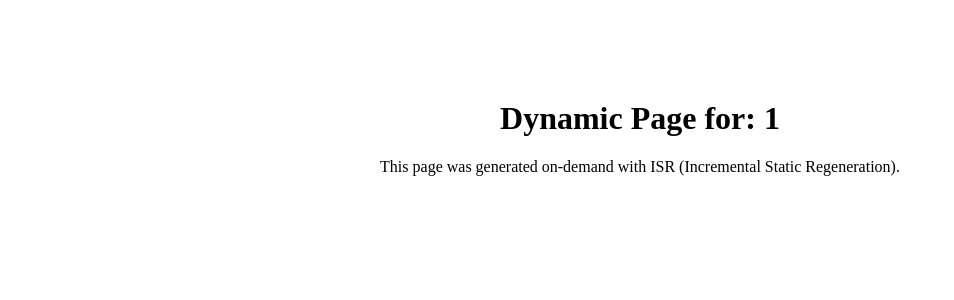
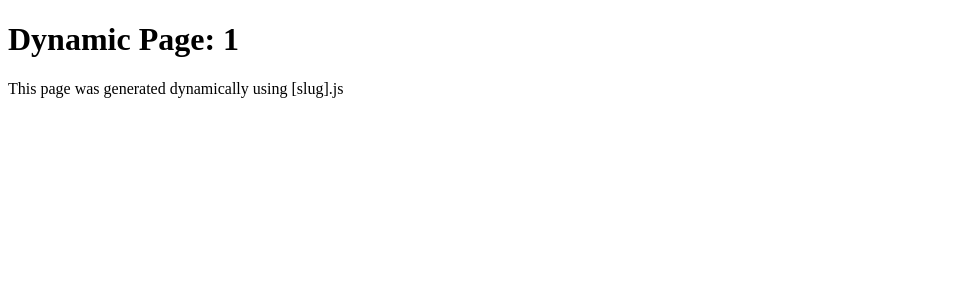
Before and after one commit to mark9joe/onyx-dynamic-site, a Next.js app: page /1 in a window 1280 px wide. Shown: the top 300 px of the page, without its empty margins (0-954 px from the left). Built offline with nearby package versions, Linux system fonts and the light colour scheme.

Commit message:
Update [slug].js

```diff
--- a/pages/[slug].js
+++ b/pages/[slug].js
@@ -1,26 +1,26 @@
 export async function getStaticPaths() {
   return {
-    paths: [], // No pre-rendered paths
-    fallback: 'blocking', // Enable on-demand generation
+    paths: [
+      { params: { slug: 'hello-world' } },
+      { params: { slug: 'example' } },
+    ],
+    fallback: true,
   };
 }
 
-export async function getStaticProps(context) {
-  const { slug } = context.params;
-
+export async function getStaticProps({ params }) {
   return {
     props: {
-      slug,
+      slug: params.slug || null,
     },
-    revalidate: 3600, // Optional: revalidate every hour
   };
 }
 
-export default function SlugPage({ slug }) {
+export default function Page({ slug }) {
   return (
-    <div style={{ textAlign: "center", marginTop: "100px" }}>
-      <h1>Dynamic Page for: {slug}</h1>
-      <p>This page was generated on-demand with ISR (Incremental Static Regeneration).</p>
+    <div>
+      <h1>Dynamic Page: {slug}</h1>
+      <p>This page was generated dynamically using [slug].js</p>
     </div>
   );
 }
```
